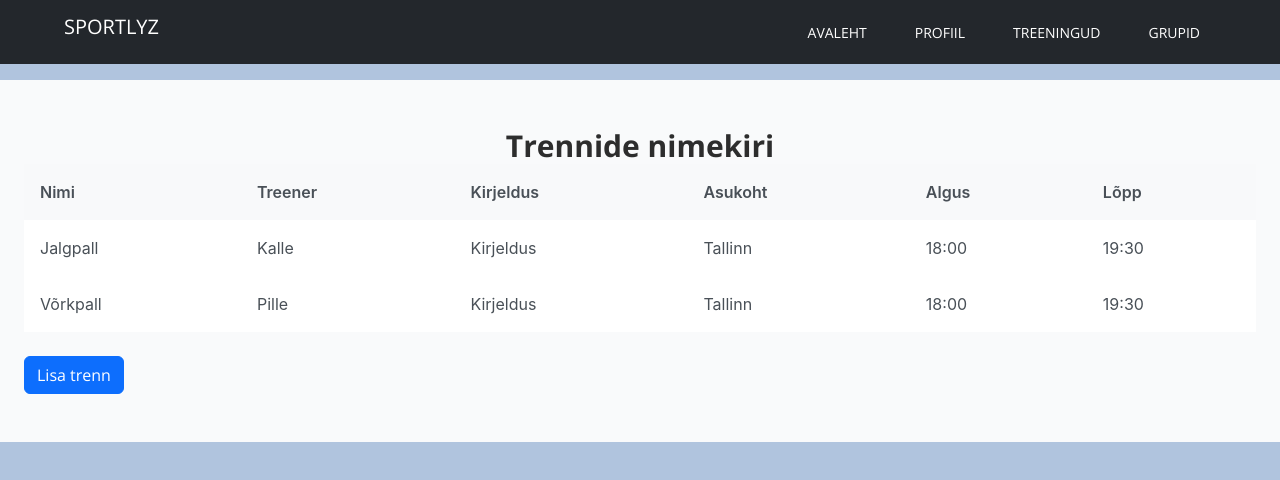
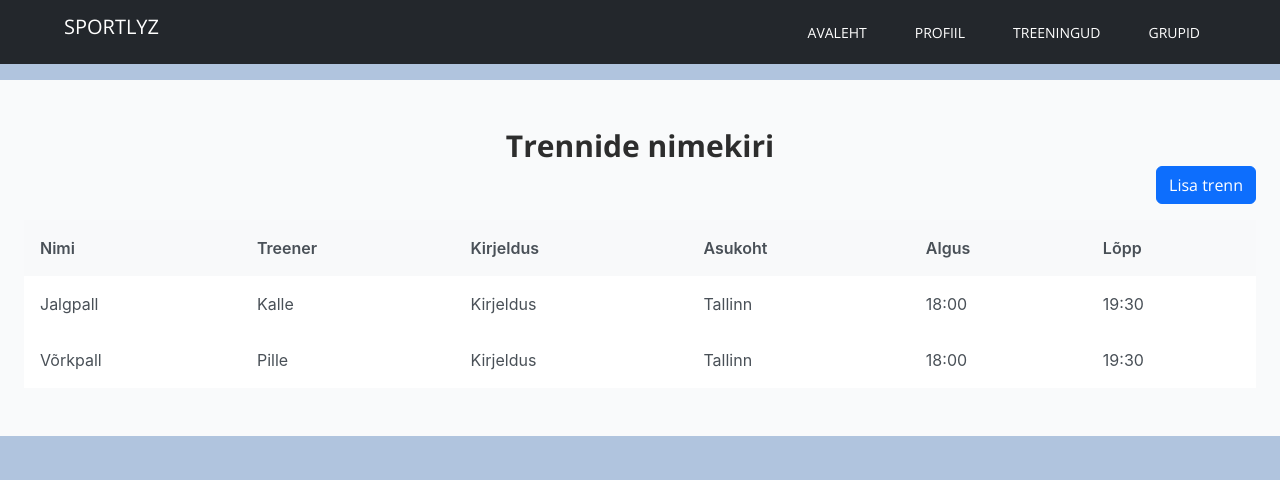
Before and after one commit to Karjur/Workout-planner, a Vue app: page /trainings in a window 1280 px wide. Shown: the top 480 px of the page. Built offline with nearby package versions, Linux system fonts and the light colour scheme.

Commit message:
uus lisa trenn

```diff
--- a/src/components/WorkoutList.vue
+++ b/src/components/WorkoutList.vue
@@ -1,7 +1,13 @@
 <template>
   <div class="bg-gray-50 py-12 px-4 sm:px-6 lg:px-8 text-dark-300">
     <div class="text-center bg-gray-50">
-      <h1 class="font-bold">{{ title }}</h1>
+      <h1 class="font-bold">{{ title }}
+        <div class="text-right mb-3">
+        <button  a class="btn btn-primary" data-bs-toggle="modal" data-bs-target="#exampleModal" align-right href = "newworkout" :to="{name: 'Lisa trenn'}" role="button">
+          Lisa trenn
+         </button>
+        </div>
+      </h1>
       <DataTable :value="workouts">
         <Column field="name" header="Nimi" />
         <Column field="trainer" header="Treener" />
@@ -11,10 +17,6 @@
         <Column field="endTime" header="Lõpp" />
       </DataTable>
     </div>
-    <br>
-  <button a class="btn btn-primary" data-bs-toggle="modal" data-bs-target="#exampleModal" align-right href = "newworkout" :to="{name: 'Lisa trenn'}" role="button">
-  Lisa trenn
-</button>
   </div>
 </template>
 
```
